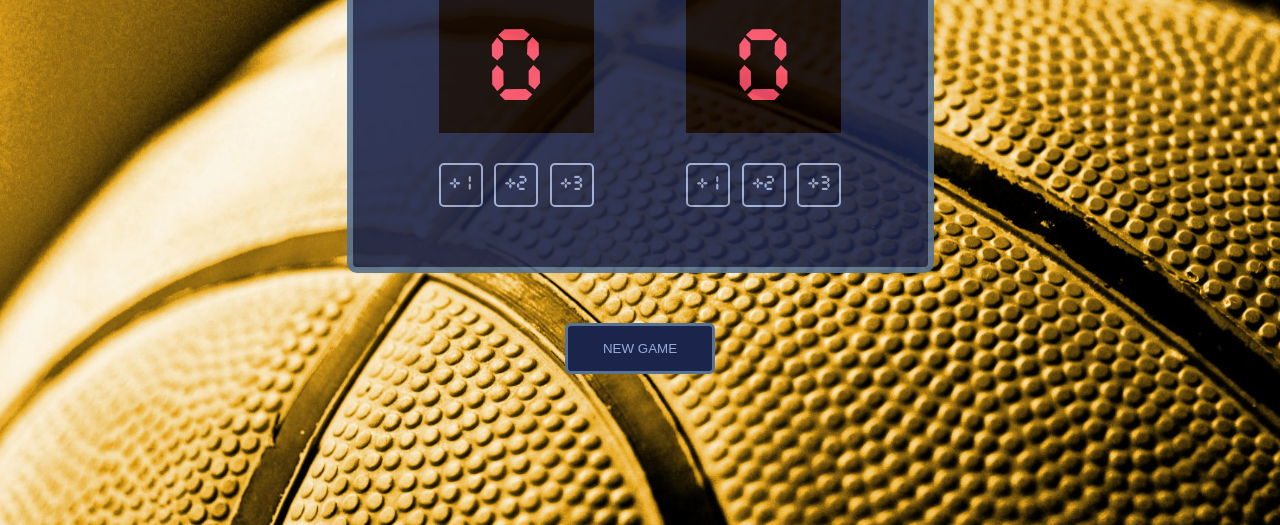
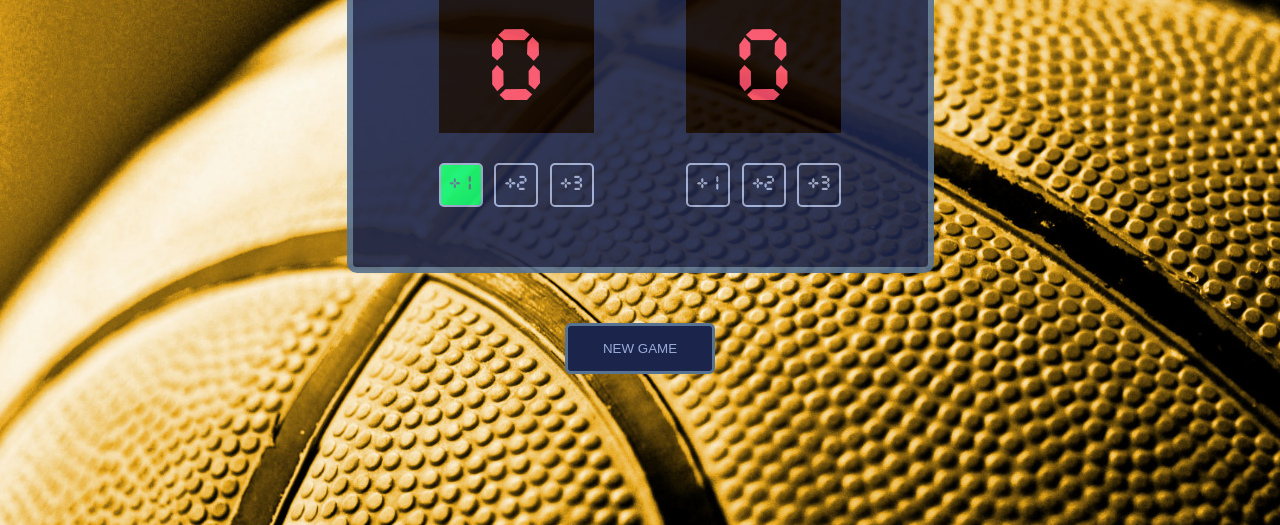
Before and after one commit to artwired/bball-scoreboard, a plain HTML site: page index.html in a window 1280 px wide. In both pictures the pointer is over the item 460 px from the left and 460 px from the top of the page. Shown: the part 275-800 px from the top of the page. Drawn offline with Linux system fonts and the light colour scheme.

Commit message:
Add files via upload

```diff
--- a/index.css
+++ b/index.css
@@ -94,6 +94,11 @@ body {
   cursor: pointer;
 }
 
+#home-score-btns-container li:hover,
+#guest-score-btns-container li:hover {
+  background: #0cf574;
+  color: #587291;
+}
 .home-txt {
   color: #eeeeee;
   text-align: center;
```
